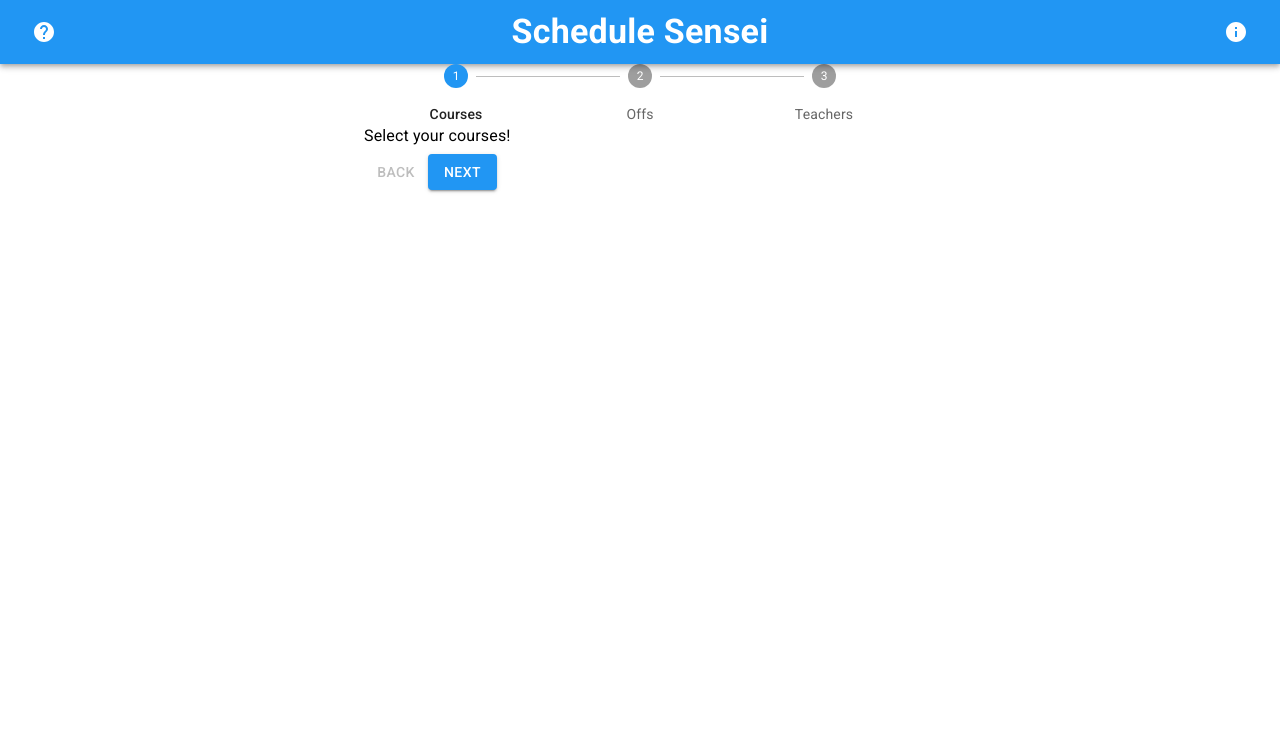
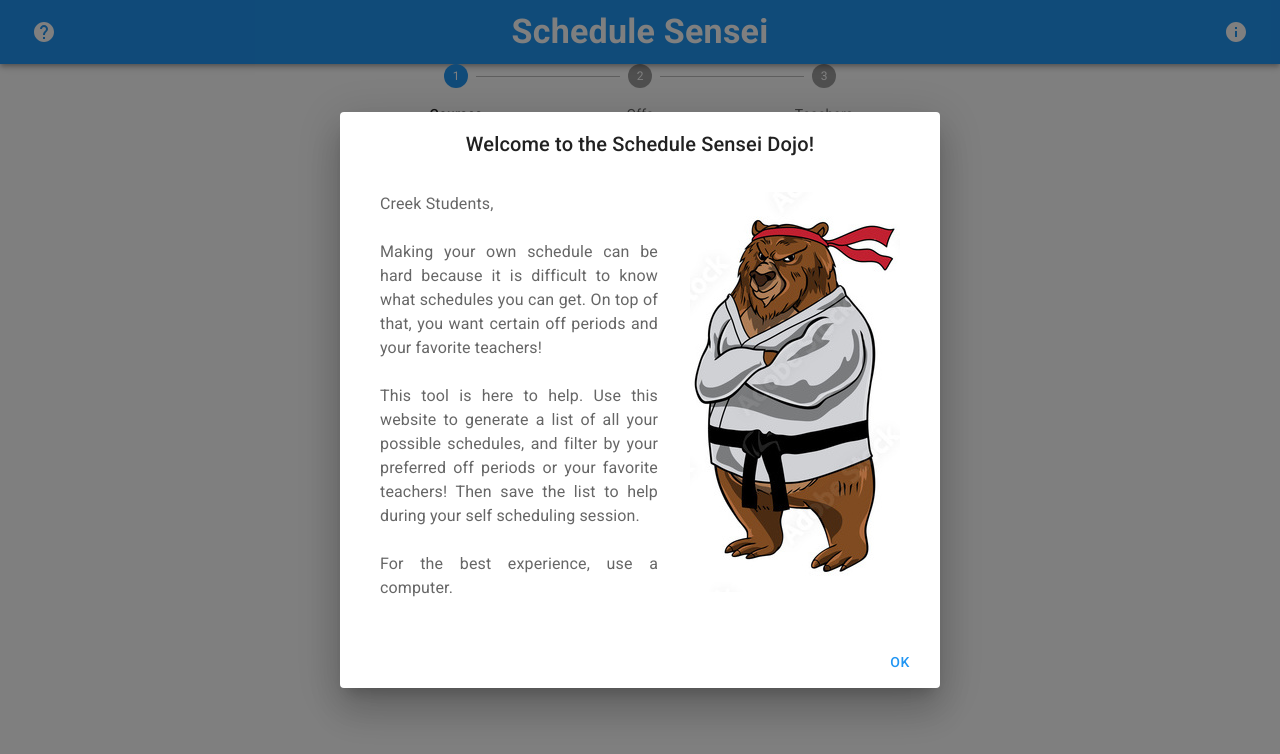
Before and after one commit to matthewa313/schedule-sensei, a React (Create React App) app: page / in a window 1280 px wide. Shown: the top 754 px of the page. Built offline with nearby package versions, Linux system fonts and the light colour scheme.

Commit message:
Make help modal open on page start

```diff
--- a/src/App.js
+++ b/src/App.js
@@ -86,7 +86,7 @@ function App() {
   const [wantedCourses, setWantedCourses] = React.useState([]);
 
   const [isAboutModalOpen, setAboutModalOpen] = React.useState(false);
-  const [isHelpModalOpen, setHelpModalOpen] = React.useState(false);
+  const [isHelpModalOpen, setHelpModalOpen] = React.useState(true);
   const handleAboutModalOpen = () => setAboutModalOpen(true);
   const handleAboutModalClose = () => setAboutModalOpen(false);
   const handleHelpModalOpen = () => setHelpModalOpen(true);
```
